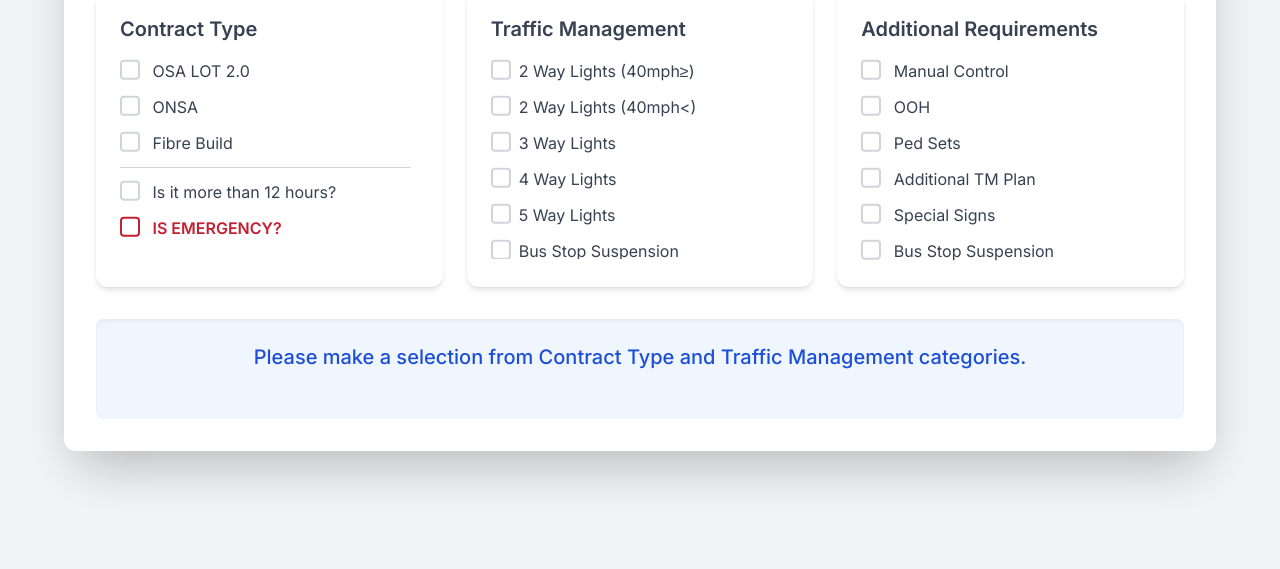
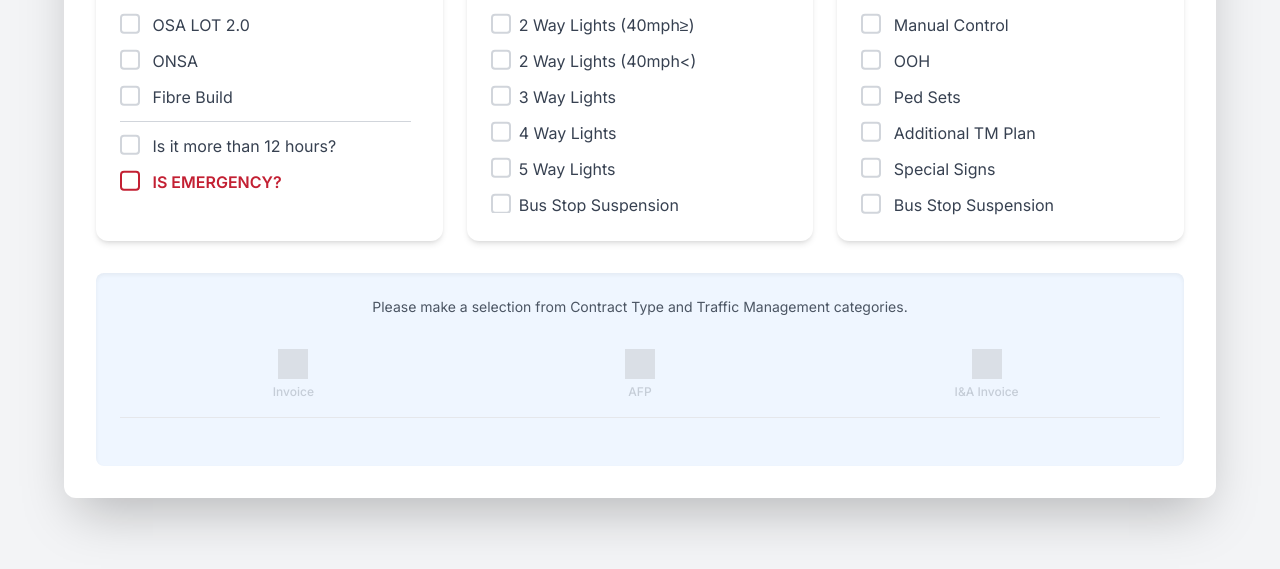
Before and after one commit to RTMOffice/quote-assist, a plain HTML site: page index.html in a window 1280 px wide. Shown: the part 231-800 px from the top of the page. Drawn offline with nearby package versions, Linux system fonts and the light colour scheme; grey boxes are pictures that could not be loaded.

Commit message:
Update index.html

```diff
--- a/index.html
+++ b/index.html
@@ -84,29 +84,58 @@
 
         /* Specific styles for "Is emergency?" checkbox and label */
         .emergency-checkbox {
-            border-color: #c32033; /* Custom border color for emergency checkbox */
+            border-color: #c32033;
         }
         .emergency-checkbox:checked {
-            background-color: #c32033; /* Custom background for checked emergency checkbox */
-            border-color: #c32033; /* Custom border for checked emergency checkbox */
+            background-color: #c32033;
+            border-color: #c32033;
         }
-        /* Ensure checkmark is white on custom background */
         .emergency-checkbox:checked::before {
             box-shadow: inset 1em 1em #fff;
         }
-         .emergency-checkbox:focus { /* Custom focus for emergency */
-            box-shadow: 0 0 0 2px #fca5a5; /* Lighter red for focus, e.g., Tailwind red-300 */
+         .emergency-checkbox:focus {
+            box-shadow: 0 0 0 2px #fca5a5;
         }
-
         .emergency-label {
-            color: #c32033 !important; /* Custom text color for emergency label, !important to override general checked style if needed */
+            color: #c32033 !important;
             text-transform: uppercase;
-            font-weight: 600; /* Make it a bit bolder */
+            font-weight: 600;
         }
-        /* If emergency checkbox is checked, keep the label red and bold */
         .emergency-checkbox:checked + .emergency-label {
              color: #c32033 !important;
              font-weight: 600;
+        }
+
+        /* Action Icon Styles */
+        .action-icon-container {
+            display: flex;
+            justify-content: space-around; /* Distribute icons evenly */
+            align-items: flex-start; /* Align items to the top */
+            padding: 1rem 0;
+            margin-bottom: 1rem; /* Space before tables */
+            border-bottom: 1px solid #e5e7eb; /* Separator */
+        }
+        .action-icon {
+            text-align: center;
+            transition: opacity 0.3s ease-in-out;
+            flex: 1; /* Allow icons to take up space */
+            max-width: 100px; /* Max width for each icon block */
+        }
+        .action-icon img {
+            width: 30px;
+            height: 30px;
+            margin: 0 auto 0.25rem auto; /* Center image and add space below */
+        }
+        .action-icon p {
+            font-size: 0.75rem; /* text-xs */
+            font-weight: 500; /* medium */
+            color: #4b5563; /* gray-600 */
+        }
+        .action-icon.inactive {
+            opacity: 0.25;
+        }
+        .action-icon.active {
+            opacity: 1;
         }
 
 
@@ -248,7 +277,21 @@
         </div>
 
         <div id="outputContainer" class="bg-blue-50 p-6 rounded-lg shadow-inner">
-            <p id="outputMessage" class="text-lg sm:text-xl text-blue-700 font-medium text-center mb-4">Please make a selection from Contract Type and Traffic Management categories.</p>
+            <p id="outputMessage" class="text-sm text-gray-600 text-center mb-4">Please make a selection from Contract Type and Traffic Management categories.</p>
+            <div id="actionIconsPlaceholder" class="action-icon-container">
+                 <div id="invoiceActionIcon" class="action-icon inactive">
+                    <img src="https://www.svgrepo.com/show/6974/one.svg" alt="Invoice Icon">
+                    <p>Invoice</p>
+                </div>
+                <div id="afpActionIcon" class="action-icon inactive">
+                    <img src="https://www.svgrepo.com/show/12680/two.svg" alt="AFP Icon">
+                    <p>AFP</p>
+                </div>
+                <div id="iaInvoiceActionIcon" class="action-icon inactive">
+                    <img src="https://www.svgrepo.com/show/7916/three.svg" alt="I&A Invoice Icon">
+                    <p>I&A Invoice</p>
+                </div>
+            </div>
             <div id="invoiceTableContainer" class="mb-6"></div>
             <div id="afpTableContainer" class="mb-6"></div>
             <div id="additionalNotesContainer" class="notes-section"></div>
@@ -274,6 +317,13 @@
             const invoiceTableContainer = document.getElementById('invoiceTableContainer');
             const afpTableContainer = document.getElementById('afpTableContainer');
             const additionalNotesContainer = document.getElementById('additionalNotesContainer');
+
+            // Action Icon References
+            const invoiceActionIcon = document.getElementById('invoiceActionIcon');
+            const afpActionIcon = document.getElementById('afpActionIcon');
+            const iaInvoiceActionIcon = document.getElementById('iaInvoiceActionIcon');
+            const actionIconsPlaceholder = document.getElementById('actionIconsPlaceholder');
+
 
             const quoteItemsData = {
                 // OSA LOT 2.0 Traffic Management Items
@@ -412,19 +462,28 @@
                 const isEmergency = emergencyCheckbox.checked;
 
                 let invoiceItems = [];
-                let afpItems = []; // Intentionally rebuild this array each time
+                let afpItems = [];
                 let additionalNotes = [];
-                let mainMessage = "Please make a selection from Contract Type and Traffic Management categories.";
+                let mainMessageText = "Please make a selection from Contract Type and Traffic Management categories.";
                 let isSpecialActionIA = false;
 
+                // Reset visual states
                 invoiceTableContainer.innerHTML = '';
-                afpTableContainer.innerHTML = ''; // Clear AFP table at the start
+                afpTableContainer.innerHTML = '';
                 additionalNotesContainer.innerHTML = '';
+                invoiceActionIcon.classList.add('inactive');
+                invoiceActionIcon.classList.remove('active');
+                afpActionIcon.classList.add('inactive');
+                afpActionIcon.classList.remove('active');
+                iaInvoiceActionIcon.classList.add('inactive');
+                iaInvoiceActionIcon.classList.remove('active');
+                actionIconsPlaceholder.classList.remove('hidden'); // Show icons by default
+
 
                 manageConflicts(selectedTrafficManagement);
 
                 if (selectedContractType && selectedTrafficManagement) {
-                    mainMessage = "";
+                    mainMessageText = ""; // Clear default message
                     let baseItemCodes = [];
                     let tempSelectedTmItemData = null;
 
@@ -493,14 +552,13 @@
                                 const item = quoteItemsData[itemCode];
                                 if (item) {
                                     if (item.onInvoice) invoiceItems.push(item);
-                                    // For "I&A Invoice" TM type, only add emergency to AFP. Otherwise, add AFP-able additional reqs.
                                     if (item.onAfp && !isSpecialActionIA) {
                                         afpItems.push(item);
                                     }
                                     if (isMoreThan12Hours && item.has12hrVariant && quoteItemsData[item.has12hrVariant]) {
                                         const twelveHrAddItem = quoteItemsData[item.has12hrVariant];
                                         if(twelveHrAddItem.onInvoice) invoiceItems.push(twelveHrAddItem);
-                                        if(twelveHrAddItem.onAfp && !isSpecialActionIA) { // Apply same AFP logic
+                                        if(twelveHrAddItem.onAfp && !isSpecialActionIA) {
                                            afpItems.push(twelveHrAddItem);
                                         }
                                     }
@@ -521,7 +579,7 @@
                         if (!quoteItemsData[itemKey12Hr]) {
                              quoteItemsData[itemKey12Hr] = { code: "TBA", description: `${selectedContractType} - ${selectedTrafficManagement} additional 12 hours (Details TBA)`, price: 0, onInvoice: true, onAfp: true };
                         }
-                        isSpecialActionIA = false; // ONSA/Fibre Build are not "I&A Invoice" by default with TBA items
+                        isSpecialActionIA = false;
                         baseItemCodes.push(itemKey);
 
                          baseItemCodes.forEach(code => {
@@ -557,49 +615,51 @@
                             });
                     }
 
-                    // Handle Emergency Fee - This will be the ONLY item in afpItems if isSpecialActionIA is true.
                     if (isEmergency && quoteItemsData.TM15) {
                         if (isSpecialActionIA) {
-                            afpItems = [quoteItemsData.TM15]; // For I&A, AFP only shows emergency
+                            afpItems = [quoteItemsData.TM15];
                         } else if (!afpItems.find(item => item.code === "TM15" && item.description === quoteItemsData.TM15.description)) {
-                           afpItems.push(quoteItemsData.TM15); // Otherwise, add to existing AFP items
+                           afpItems.push(quoteItemsData.TM15);
                         }
                     } else if (isSpecialActionIA) {
-                        afpItems = []; // If I&A and no emergency, ensure afpItems is empty
+                        afpItems = [];
                     }
 
                     const anInvoiceIsNeeded = invoiceItems.length > 0;
-                    const anAfpIsNeeded = afpItems.length > 0; // This is now correctly determined
+                    const anAfpIsNeeded = afpItems.length > 0;
 
+                    // Activate/Deactivate Icons
                     if (isSpecialActionIA) {
-                        mainMessage = "You need to make an I&A Invoice.";
-                        // If it's an emergency, an AFP is still needed for the emergency item.
-                        // The main message remains "I&A Invoice", but the AFP table will show.
-                        if (isEmergency && anAfpIsNeeded) {
-                             // No change to main message, but AFP table will show.
+                        iaInvoiceActionIcon.classList.remove('inactive');
+                        iaInvoiceActionIcon.classList.add('active');
+                        if (anInvoiceIsNeeded) {
+                             invoiceActionIcon.classList.remove('inactive');
+                             invoiceActionIcon.classList.add('active');
                         }
-                    } else if (anInvoiceIsNeeded && anAfpIsNeeded) {
-                        mainMessage = "You need to make an Invoice and an AFP.";
-                    } else if (anInvoiceIsNeeded) {
-                        mainMessage = "You need to make an Invoice.";
-                    } else if (anAfpIsNeeded) {
-                        mainMessage = "You need to make an AFP.";
+                        if (isEmergency && anAfpIsNeeded) { // AFP icon only active for emergency in I&A
+                            afpActionIcon.classList.remove('inactive');
+                            afpActionIcon.classList.add('active');
+                        }
                     } else {
-                        mainMessage = "No specific quote actions identified for these selections.";
+                        if (anInvoiceIsNeeded) {
+                            invoiceActionIcon.classList.remove('inactive');
+                            invoiceActionIcon.classList.add('active');
+                        }
+                        if (anAfpIsNeeded) {
+                            afpActionIcon.classList.remove('inactive');
+                            afpActionIcon.classList.add('active');
+                        }
                     }
 
                     if (anInvoiceIsNeeded) generateTable(invoiceTableContainer, "Invoice Items", invoiceItems);
 
-                    // AFP Table display logic:
-                    // If it's an I&A Invoice job, AFP table only shows if there's an emergency.
-                    // Otherwise (not I&A Invoice), AFP table shows if there are any AFP items.
                     if (isSpecialActionIA) {
-                        if (isEmergency && afpItems.length > 0) { // Only show AFP for emergency in I&A case
+                        if (isEmergency && anAfpIsNeeded) {
                             generateTable(afpTableContainer, "AFP Items (Emergency Only)", afpItems);
                         } else {
-                            afpTableContainer.innerHTML = ''; // Explicitly clear if not emergency in I&A case
+                            afpTableContainer.innerHTML = '';
                         }
-                    } else if (anAfpIsNeeded) { // For non-I&A cases
+                    } else if (anAfpIsNeeded) {
                         generateTable(afpTableContainer, "AFP Items", afpItems);
                     }
 
@@ -613,8 +673,21 @@
                         additionalNotesContainer.innerHTML = notesHtml;
                     }
 
+                    // If no icons were activated, show a message
+                    if (invoiceActionIcon.classList.contains('inactive') &&
+                        afpActionIcon.classList.contains('inactive') &&
+                        iaInvoiceActionIcon.classList.contains('inactive')) {
+                        mainMessageText = "No specific quote actions identified for these selections.";
+                         actionIconsPlaceholder.classList.remove('hidden'); // Ensure icons are visible even if all inactive
+                    } else {
+                        actionIconsPlaceholder.classList.remove('hidden'); // Ensure icons are visible
+                    }
+
+
+                } else {
+                     actionIconsPlaceholder.classList.remove('hidden'); // Ensure icons are visible for initial state
                 }
-                outputMessageElement.textContent = mainMessage;
+                outputMessageElement.textContent = mainMessageText; // Update the separate message element
             }
             updateOutput();
         });
```
